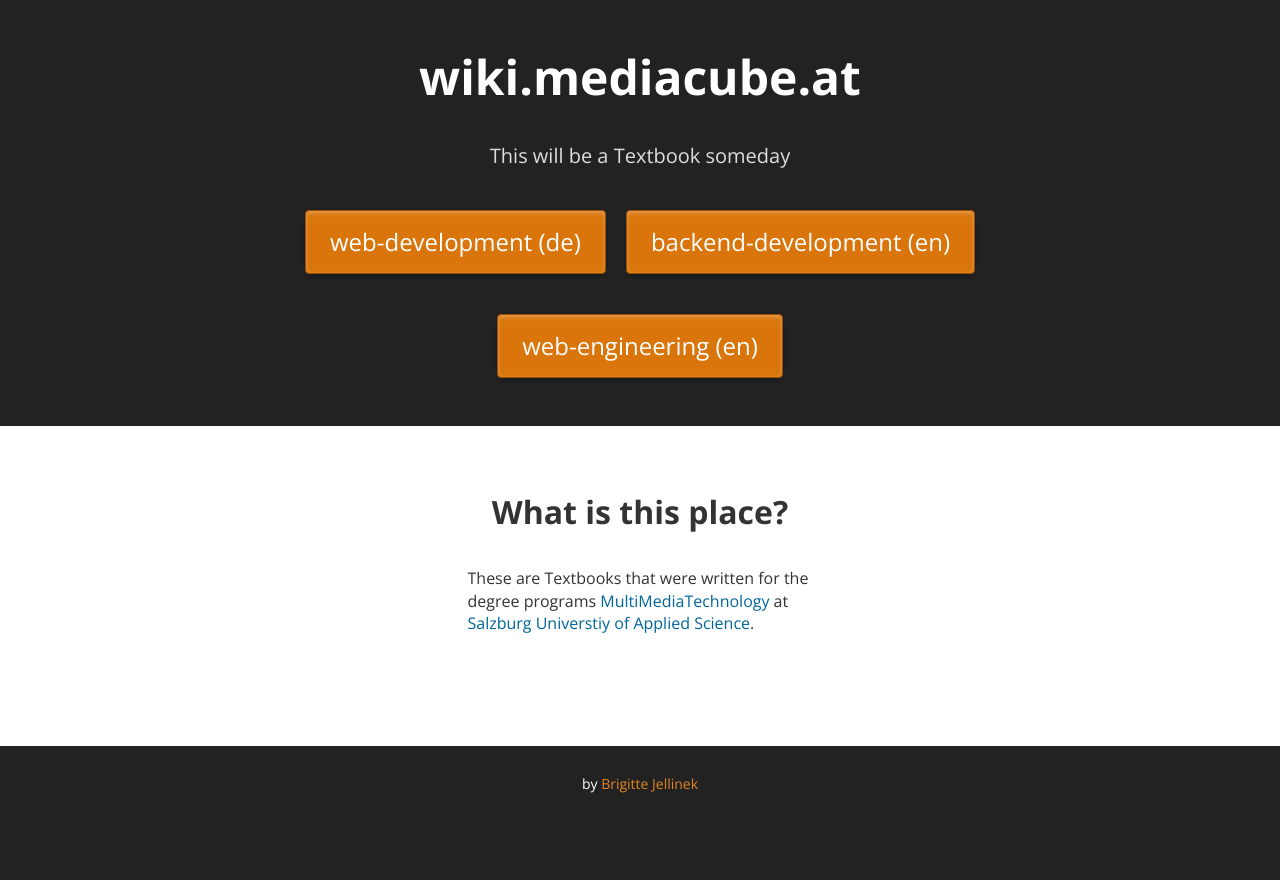
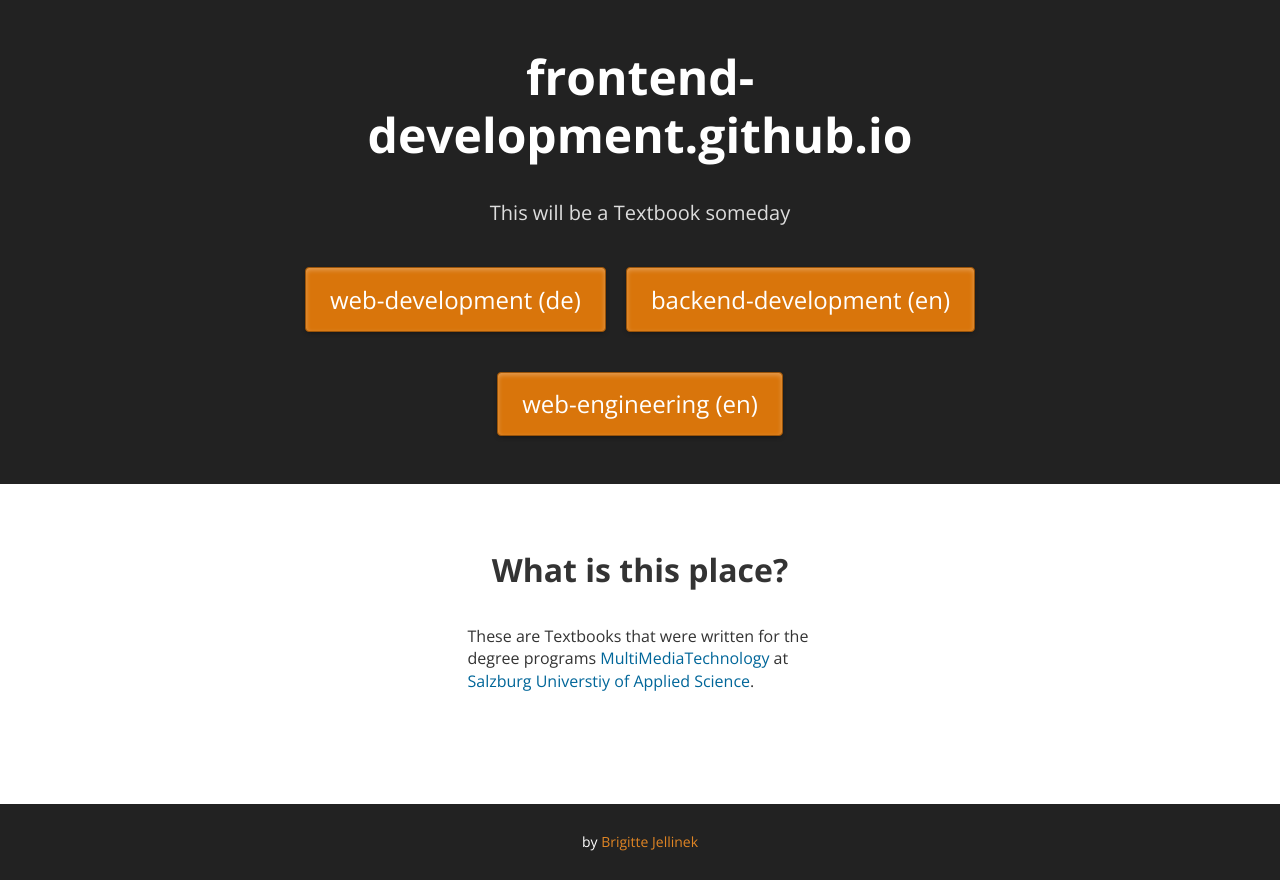
Before and after one commit to frontend-development/frontend-development.github.io, a plain HTML site: page index.html in a window 1280 px wide. Before the commit the page ends 822 px from the top, so only its background shows below. Drawn offline with nearby package versions, Linux system fonts and the light colour scheme.

Commit message:
fixed title

```diff
--- a/index.html
+++ b/index.html
@@ -12,7 +12,7 @@
    <body>
         <div class="container">
             <div class="site-promo">
-                    <h1>wiki.mediacube.at</h1>
+                    <h1>frontend-development.github.io</h1>
                     <p class="description">This will be a Textbook someday</p>
                 <div class="cta-option">
                     <a class="btn-download"  href="https://web-development.github.io/">web-development (de)</a>
```
